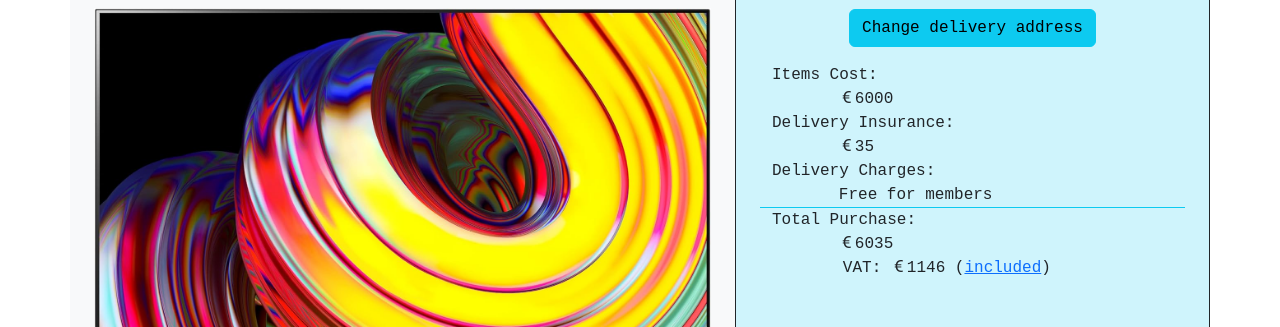
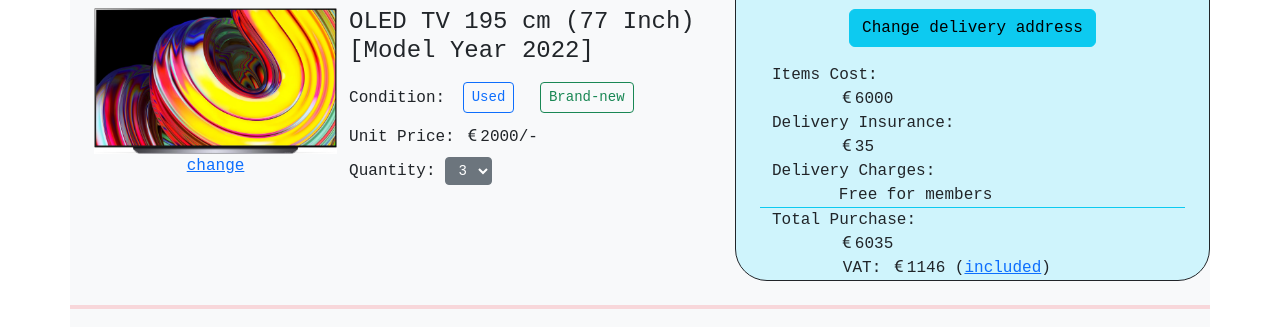
Before and after one commit to mbabarali/FA23-Bootstrap-Basics, a website: page Online-Payment-Portal/index.html in a window 1280 px wide. Shown: the part 126-453 px from the top of the page. Drawn offline with nearby package versions, Linux system fonts and the light colour scheme; a web font is replaced by a local one.

Commit message:
Responsive Bootstrap and Medium Viewports
Tweaking responsiveness towards medium viewports

```diff
--- a/Online-Payment-Portal/index.html
+++ b/Online-Payment-Portal/index.html
@@ -47,7 +47,7 @@
             <h2>Select delivery options</h2>
             <div class="container-fluid">
               <div class="row my-4">
-                <div class="col-12">
+                <div class="col-12 col-md-5">
                   <img
                     width="100%"
                     src="images/TV_OLED.jpg"
@@ -57,7 +57,7 @@
                     <a href="#change">change</a>
                   </div>
                 </div>
-                <div class="col-12 m-0 p-0">
+                <div class="col-12 col-md m-0 p-0">
                   <h4>OLED TV 195 cm (77 Inch) [Model Year 2022]</h4>
                   <div class="my-1">
                     <span>Condition:</span>
```
